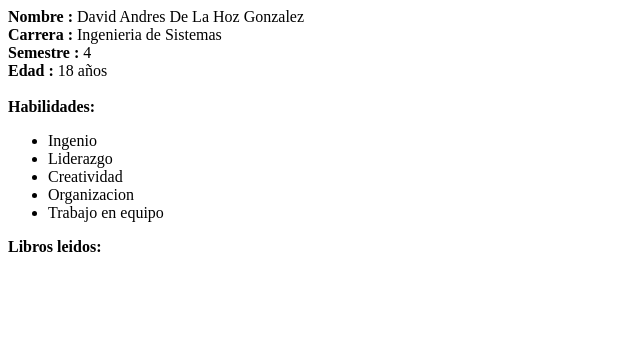
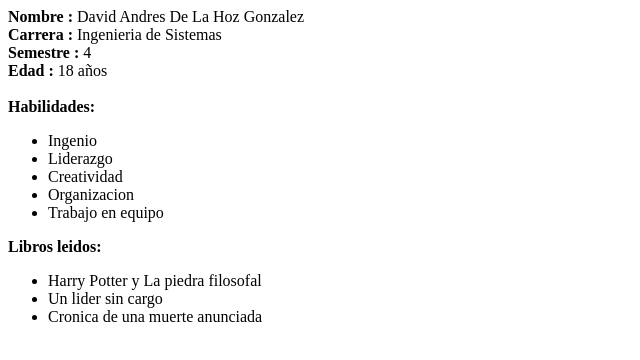
Before and after one commit to daviddelahoz023/PUNTO_1, a plain HTML site: page index.html in a window 1280 px wide. Shown: the whole page, without its empty margins (0-640 px from the left). Drawn offline with Linux system fonts and the light colour scheme.

Commit message:
Ninth commit

```diff
--- a/index.html
+++ b/index.html
@@ -22,6 +22,10 @@
 
     </ul>
     <div><b>Libros leidos:</b></div>
-
+    <ul>
+        <li>Harry Potter y La piedra filosofal</li>
+        <li>Un lider sin cargo</li>
+        <li>Cronica de una muerte anunciada</li>
+    </ul>
 </body>
 </html>
```
